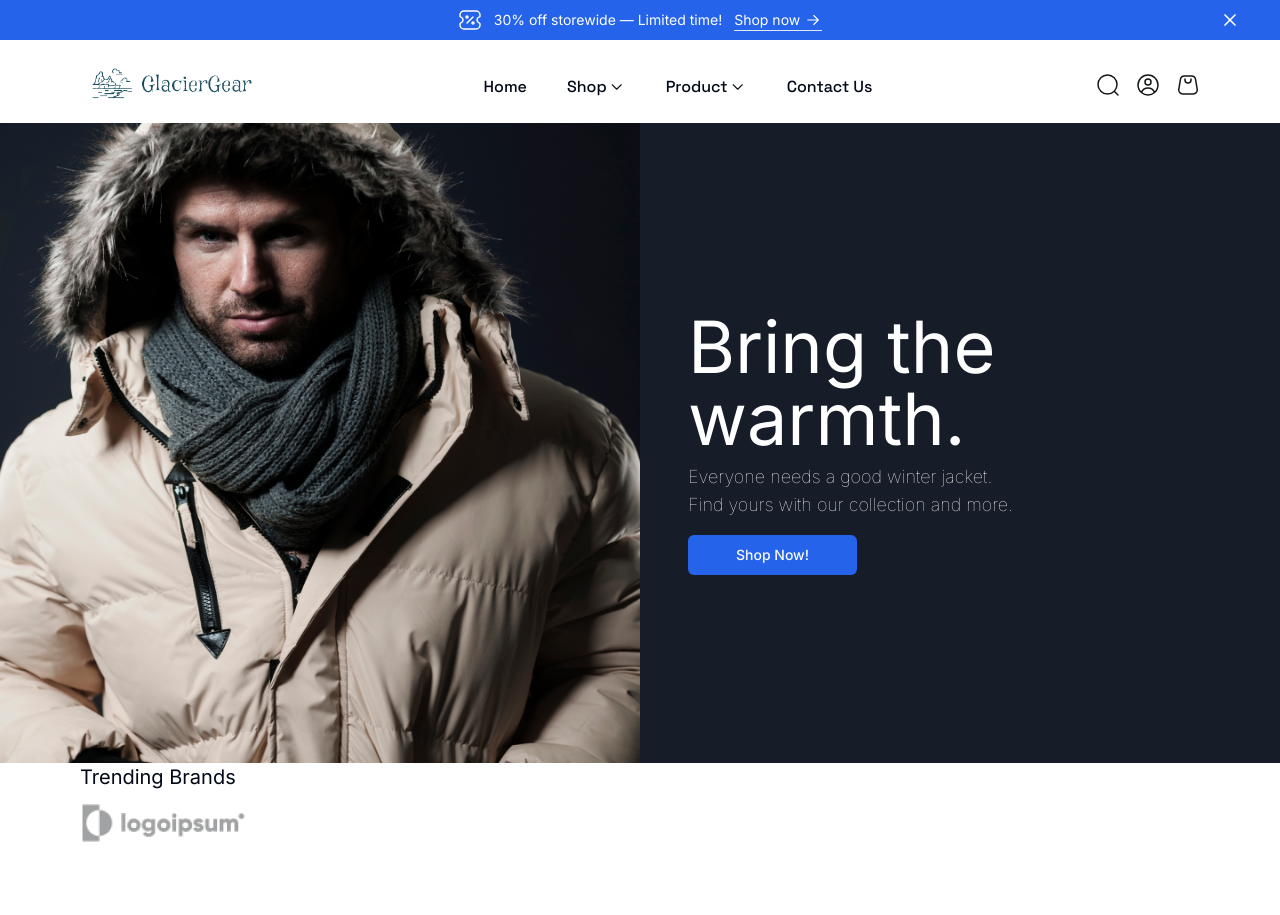
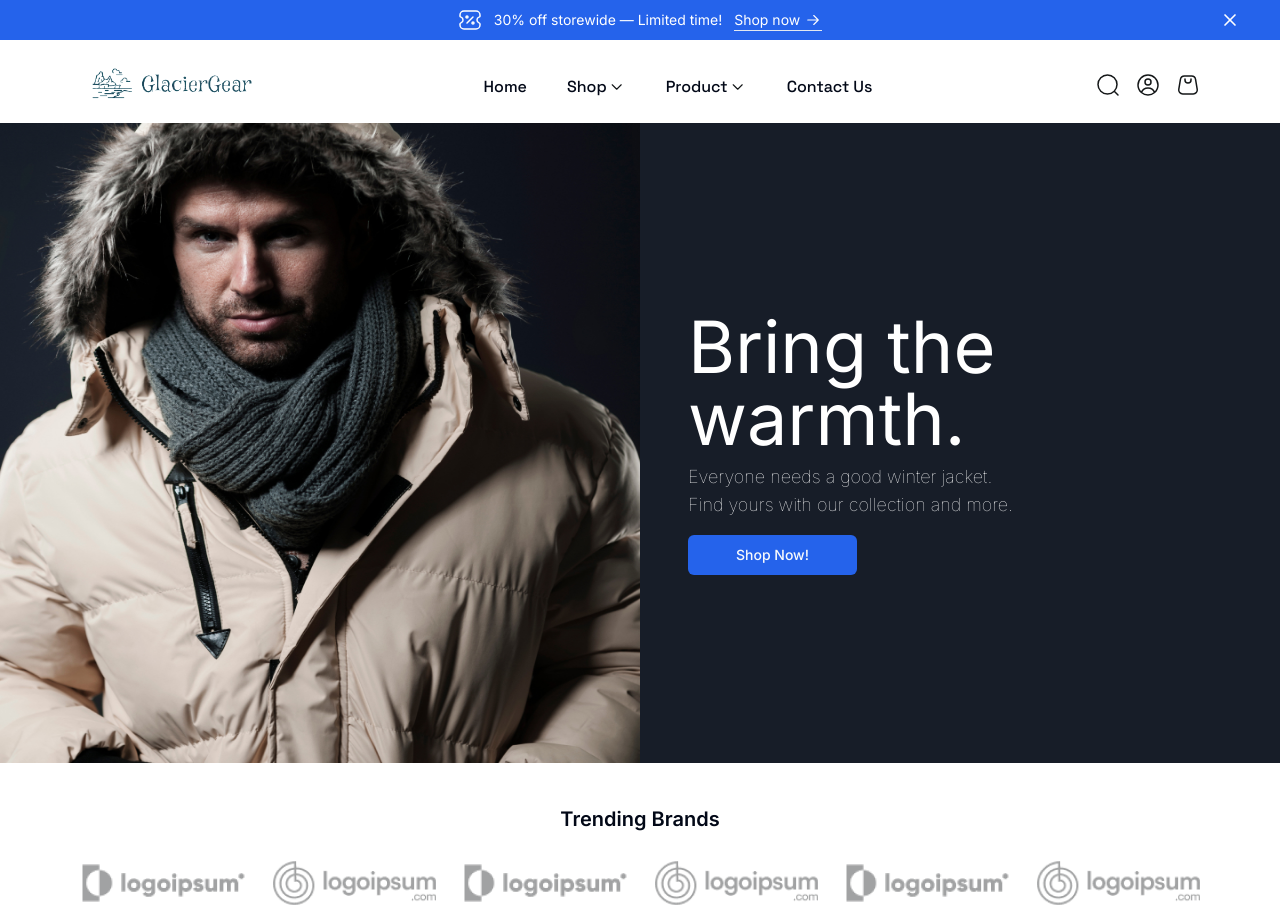
Before and after one commit to afridiwhatever/elegant-furnitures, a Next.js app: page / in a window 1280 px wide. Before the commit the page ends 855 px from the top, so only its background shows below. Built offline with nearby package versions, Linux system fonts and the light colour scheme.

Commit message:
brands section update

```diff
--- a/src/components/Brands.tsx
+++ b/src/components/Brands.tsx
@@ -24,15 +24,49 @@ const Brands = () => {
 
   if (isOnDesktop) {
     return (
-      <MaxWidthWrapper>
-        <h2 className="text-xl">Trending Brands</h2>
+      <MaxWidthWrapper className="mt-10">
+        <h2 className="text-xl max-w-max mx-auto mb-4 leading-8 font-semibold">
+          Trending Brands
+        </h2>
 
+        <div className="flex gap-6">
           <Image
             src="/trending_logos/logo 01.png"
             height={64}
             width={167}
             alt="trending_logo"
           />
+          <Image
+            src="/trending_logos/logo 04.png"
+            height={64}
+            width={167}
+            alt="trending_logo"
+          />
+          <Image
+            src="/trending_logos/logo 01.png"
+            height={64}
+            width={167}
+            alt="trending_logo"
+          />
+          <Image
+            src="/trending_logos/logo 04.png"
+            height={64}
+            width={167}
+            alt="trending_logo"
+          />
+          <Image
+            src="/trending_logos/logo 01.png"
+            height={64}
+            width={167}
+            alt="trending_logo"
+          />
+          <Image
+            src="/trending_logos/logo 04.png"
+            height={64}
+            width={167}
+            alt="trending_logo"
+          />
+        </div>
       </MaxWidthWrapper>
     );
   } else {
```
Lines whose indentation alone changed are shown as unchanged.
